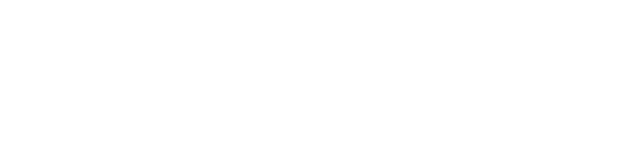
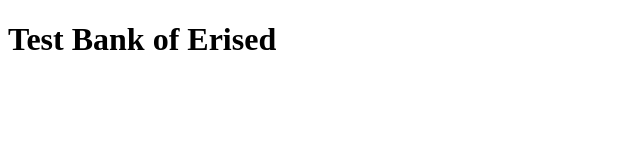
Before and after one commit to ElectricNinja315/Erised, a plain HTML site: page index.html in a window 1280 px wide. Shown: the whole page, without its empty margins (0-640 px from the left). Drawn offline with Linux system fonts and the light colour scheme.

Commit message:
set up structure

```diff
--- a/index.html
+++ b/index.html
@@ -1,4 +1,11 @@
 <!DOCTYPE html>
 
 <html>
+    <head>
+
+    </head>
+
+    <body>
+        <h1>Test Bank of Erised</h1>
+    </body>
 </html>
```
